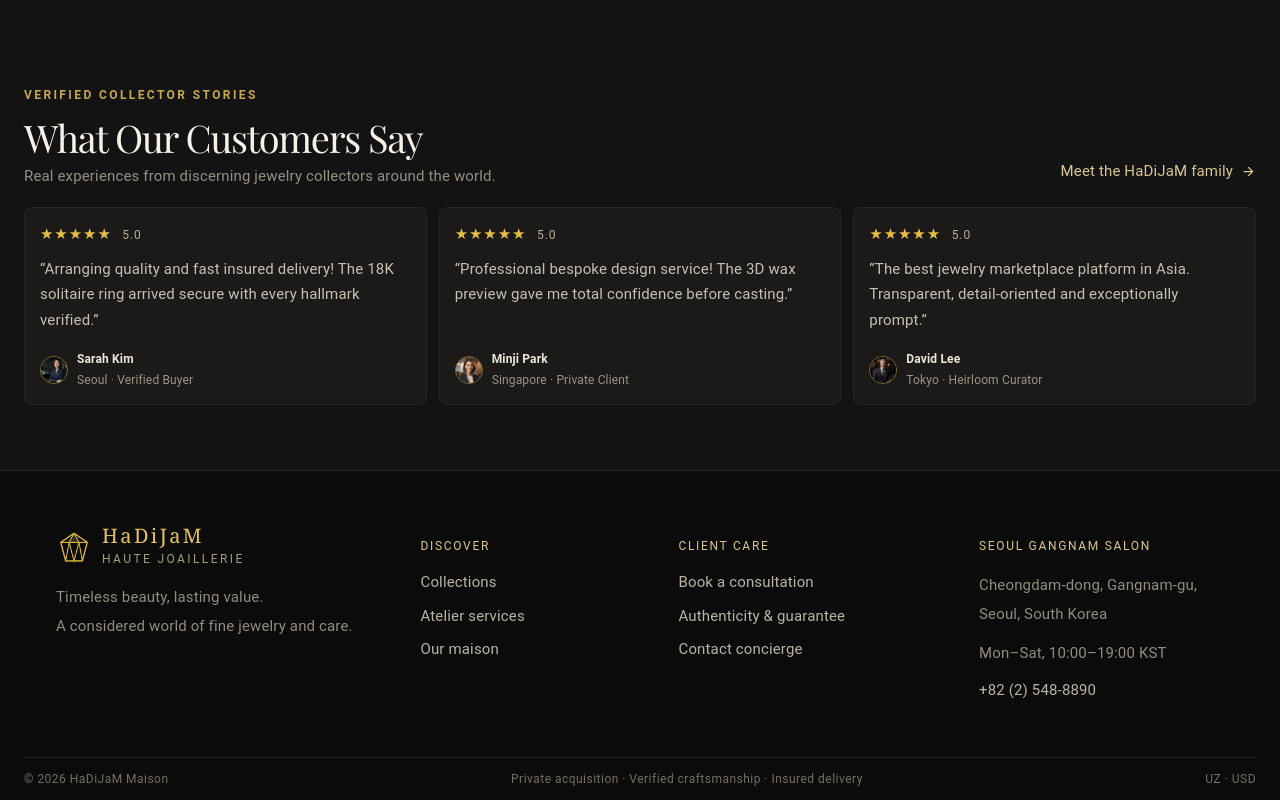
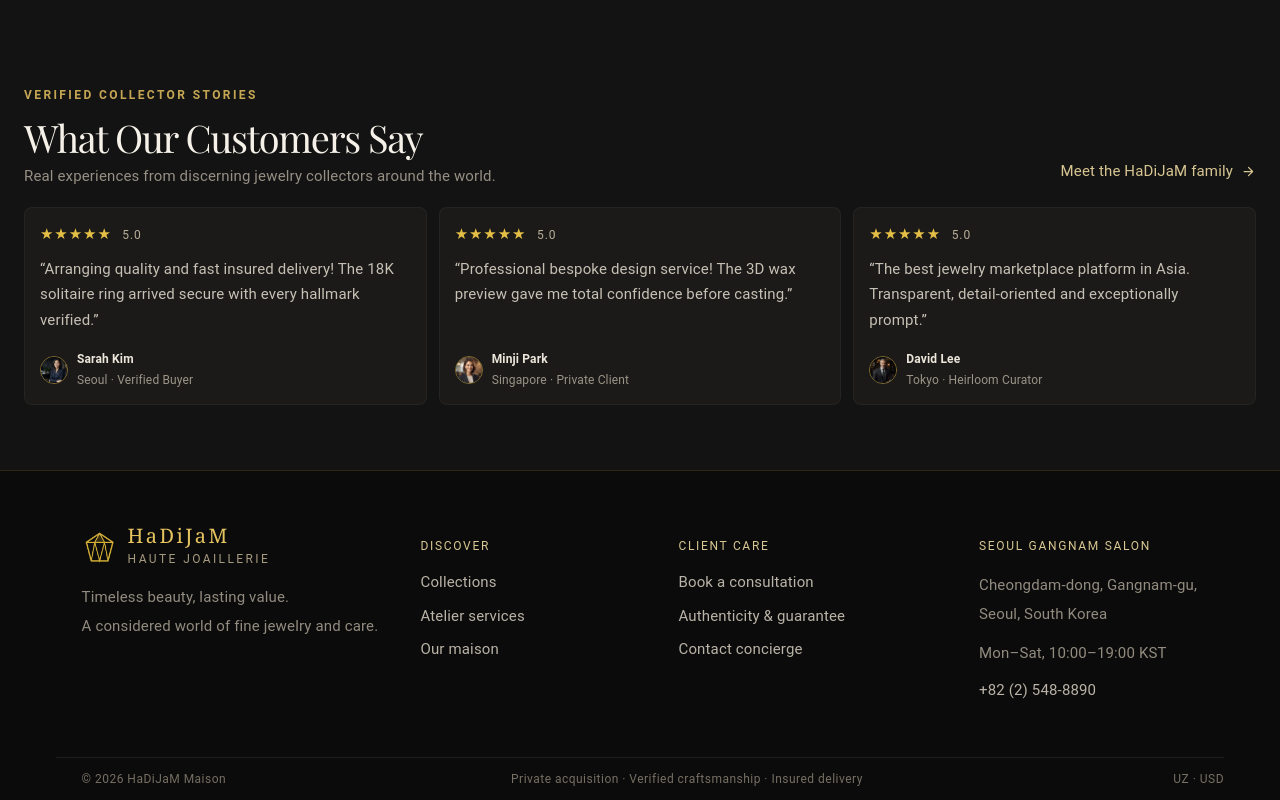
Before and after one commit to DannyKuvonchbek/HaDiJaM-Frontend, a Next.js app: page / in a window 1280 px wide. Shown: the part 3262-4062 px from the top of the page. Built offline with nearby package versions, Linux system fonts and the light colour scheme; no server answers; a web font is replaced by a local one.

Commit message:
style: align footer brand and copyright right

```diff
--- a/scss/pc/general.scss
+++ b/scss/pc/general.scss
@@ -349,7 +349,12 @@
 }
 
 @media (min-width: 1201px) {
-  .footer-main.shell {
+  .footer-main.shell,
+  .footer-bottom.shell {
     width: min(1700px, calc(100% - 112px));
   }
+  .footer-brand,
+  .footer-bottom > span:first-child {
+    transform: translateX(clamp(16px, 2vw, 32px));
+  }
 }
```
